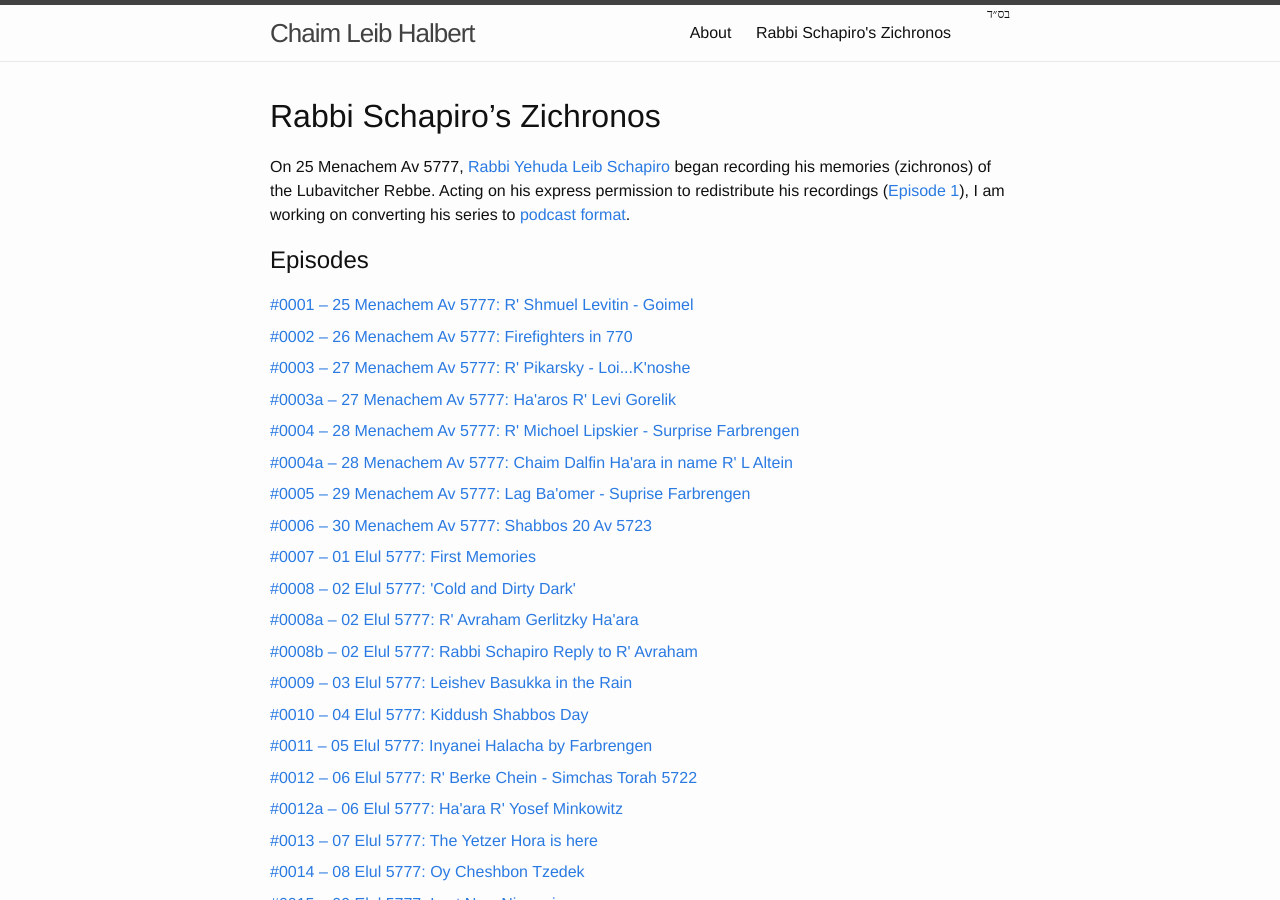
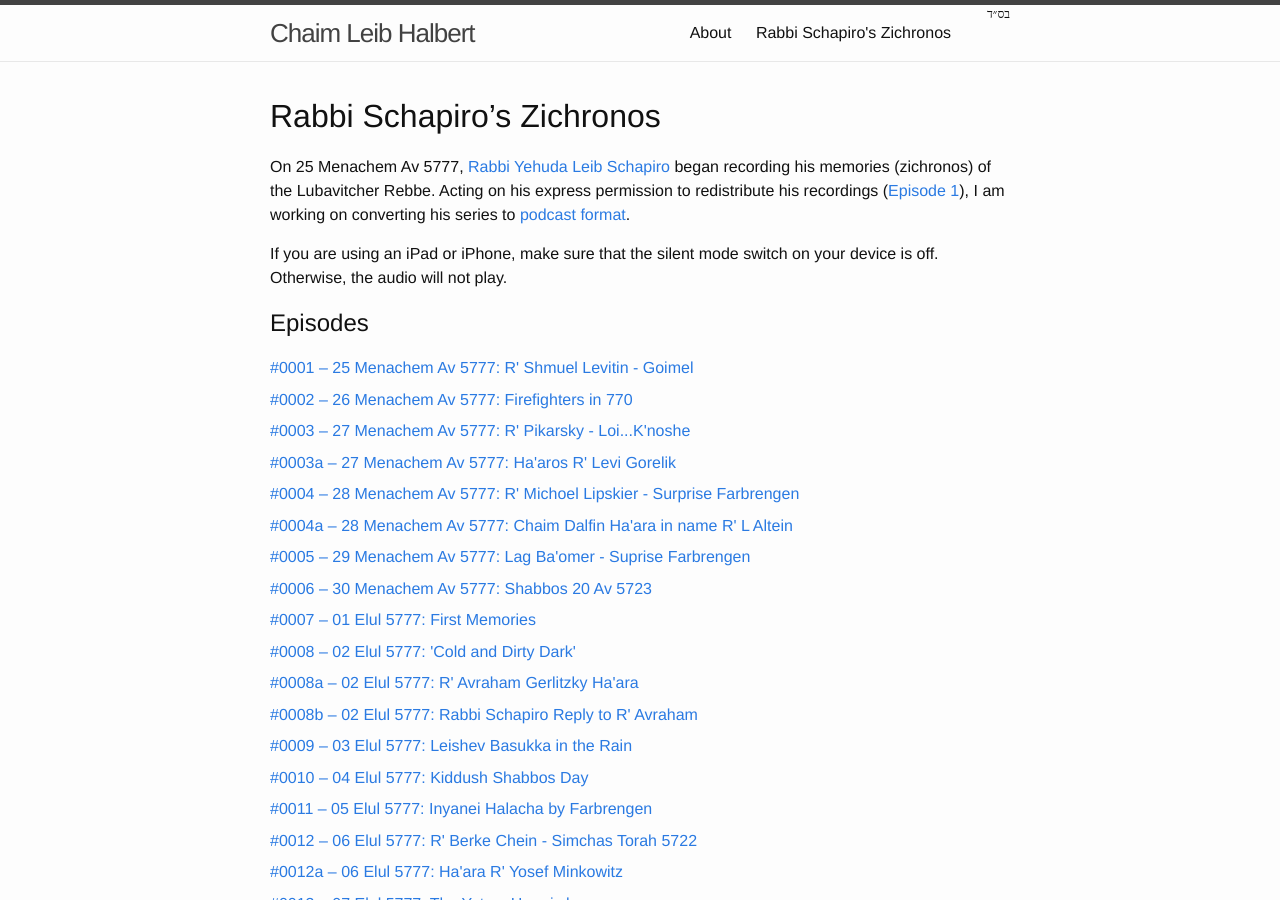
Before and after one commit to chaimleib/chaimleib.github.io, a Jekyll site: the page built from schapirozichronos/index.md, in a window 1280 px wide and 900 px high. Built offline with Jekyll 4.4.1, drawn with Linux system fonts in a browser that asks for light colours.

Commit message:
note to iOS users

```diff
--- a/schapirozichronos/index.md
+++ b/schapirozichronos/index.md
@@ -7,6 +7,8 @@ published: true
 
 {%- assign col = site.collections | where:"label","schapirozichronos" | first %}
 On 25 Menachem Av 5777, [Rabbi Yehuda Leib Schapiro](https://www.chabad.org/search/keyword_cdo/kid/13269/jewish/Yehuda-Leib-Schapiro.htm) began recording his memories (zichronos) of the Lubavitcher Rebbe. Acting on his express permission to redistribute his recordings ([Episode 1]({{ site.schapirozichronos[0].url }})), I am working on converting his series to [podcast format]({{ col.url | absolute_url }}podcast.rss).
+
+If you are using an iPad or iPhone, make sure that the silent mode switch on your device is off. Otherwise, the audio will not play.
 
 ## Episodes
 
```
